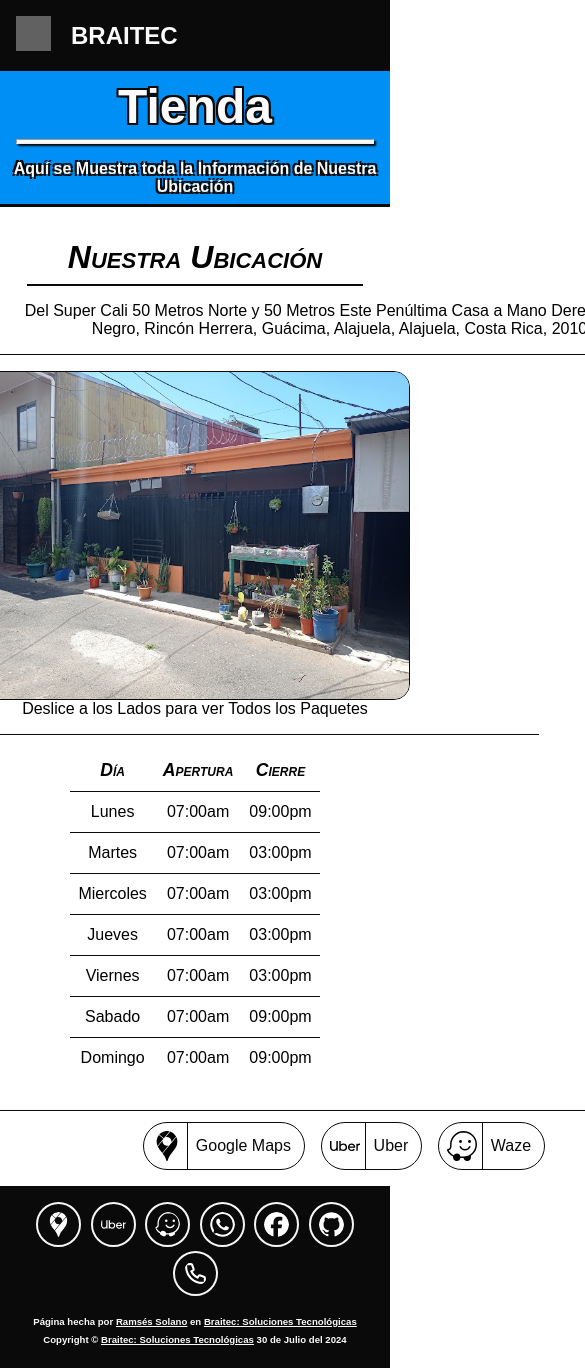
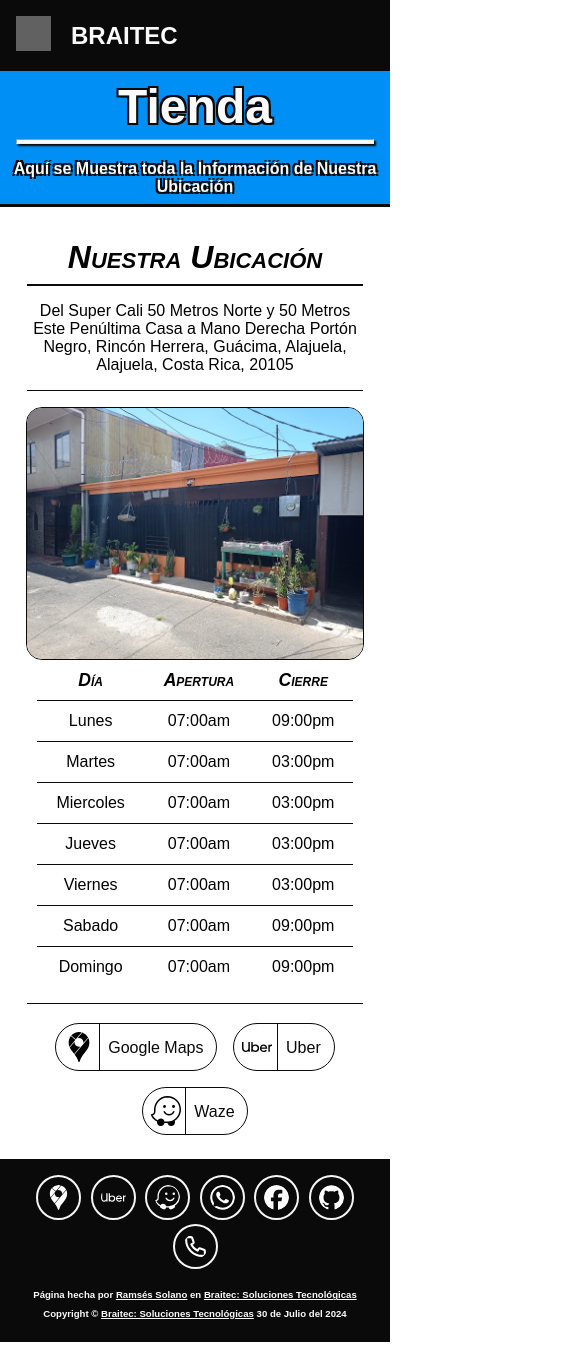
Before and after one commit to sh4dow18/braitec, a Next.js app: page /store in a window 390 px wide. Shown: the top 1368 px of the page, 585 px wide, since content can reach past the window. After the commit the page ends 1342 px from the top, so only its background shows below. Built offline with nearby package versions, Linux system fonts and the light colour scheme; grey boxes are pictures that could not be loaded.

Commit message:
fix: location page responsiveness
Fix Image Link Margin, Image Resolution, Schedule Table Overflow and Schedule Table Width

```diff
--- a/src/app/store/page.tsx
+++ b/src/app/store/page.tsx
@@ -73,6 +73,7 @@ function Store() {
               ]}
               regularLastChild
               smallData
+              noScroll
             />
           </div>
           {/* Links Container */}
--- a/src/components/table.tsx
+++ b/src/components/table.tsx
@@ -17,16 +17,27 @@ type Props = {
   rowsList: TableRow;
   regularLastChild?: boolean;
   smallData?: boolean;
+  noScroll?: boolean;
 };
 // Table Get Symbol function that gets a boolean and return a symbol
 const GetSymbol = (element: boolean) => {
   return element ? "✓" : "✗";
 };
 // Table Main Function
-function Table({ headersList, rowsList, regularLastChild, smallData }: Props) {
+function Table({
+  headersList,
+  rowsList,
+  regularLastChild,
+  smallData,
+  noScroll,
+}: Props) {
   // Returns Table Component
   return (
-    <div className="table-container">
+    <div
+      className={`table-container ${
+        noScroll === true ? "no-scroll" : ""
+      }`.trimEnd()}
+    >
       <p>Deslice a los Lados para ver Todos los Paquetes</p>
       <div>
         {/* Can use Small Data Prop to Reduce Padding in Table Cells */}
--- a/src/stylesheets/components/image-link.css
+++ b/src/stylesheets/components/image-link.css
@@ -10,7 +10,7 @@
   align-items: center;
   border-radius: 2rem;
   /* Spacers */
-  margin-inline: 0.5rem;
+  margin: 0.5rem;
   /* Texts */
   text-decoration: none;
   /* Colors */
@@ -35,5 +35,5 @@
 }
 .image-link-container p {
   /* Spacers */
-  padding: 0.5rem 0.8rem 0.5rem 0.5rem;
+  padding: 0.5rem 0.8rem 0.4rem 0.5rem;
 }
--- a/src/stylesheets/components/table.css
+++ b/src/stylesheets/components/table.css
@@ -13,6 +13,10 @@
 .table-container div {
   /* Display */
   overflow-x: auto;
+}
+.table-container.no-scroll div {
+  /* Display */
+  overflow-x: unset;
 }
 .table-container > p {
   display: none;
@@ -102,6 +106,9 @@
   .table-container > p {
     display: block;
   }
+  .table-container.no-scroll > p {
+    display: none;
+  }
 }
 
 @media screen and (max-width: 1356px) {
--- a/src/stylesheets/pages/store.css
+++ b/src/stylesheets/pages/store.css
@@ -3,9 +3,10 @@
 
 /* Second Grade */
 
-section div {
+section > div {
+  width: 45rem;
   /* Spacers */
-  margin-bottom: 0.5rem;
+  margin: 0.5rem auto;
   /* Texts */
   text-align: center;
 }
@@ -26,8 +27,6 @@ section div div {
   align-items: center;
 }
 section div > p {
-  /* Display */
-  width: 43rem;
   /* Spacers */
   margin: 0 auto 1rem;
   padding-bottom: 1rem;
@@ -43,8 +42,6 @@ section div > p {
 /* Third Grade */
 
 section div .links-container {
-  /* Display */
-  width: 43rem;
   /* Spacers */
   padding-top: 0.7rem;
   margin: 1rem auto;
@@ -62,3 +59,40 @@ section div .schedule-container img {
   /* Colors */
   border: 1px solid var(--black);
 }
+
+/* Media Queries */
+/* Sorted by Max Width */
+
+@media screen and (max-width: 835px) {
+  /* Main Tags Styles */
+  /* Sorted Alphabetically */
+
+  /* Second Grade */
+
+  section > div {
+    /* Display */
+    width: auto;
+    /* Spacers */
+    margin-inline: 7%;
+  }
+
+  /* Main Classes Styles */
+  /* Sorted Alphabetically */
+
+  /* Fourth Grade */
+
+  section div .schedule-container img {
+    /* Display */
+    width: 100%;
+    height: 50%;
+  }
+  section
+    div
+    .schedule-container
+    :is(.table-container, .table-container div, .table-container table) {
+    /* Display */
+    width: 98%;
+    /* Spacers */
+    margin-inline: 0;
+  }
+}
```
